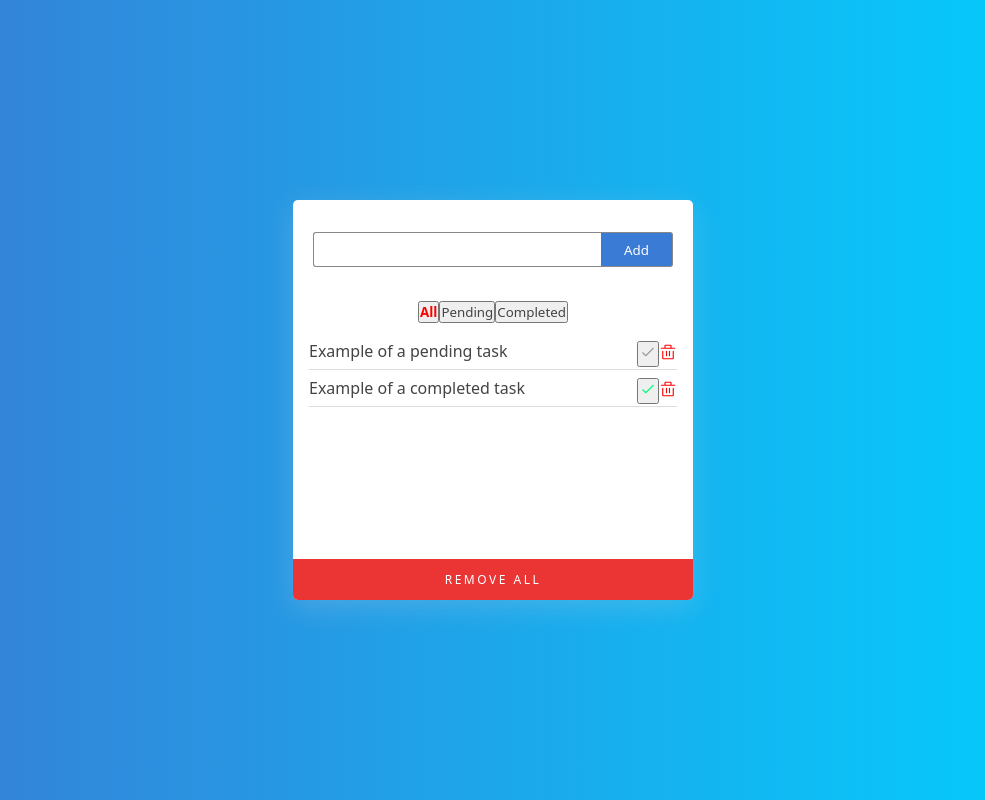
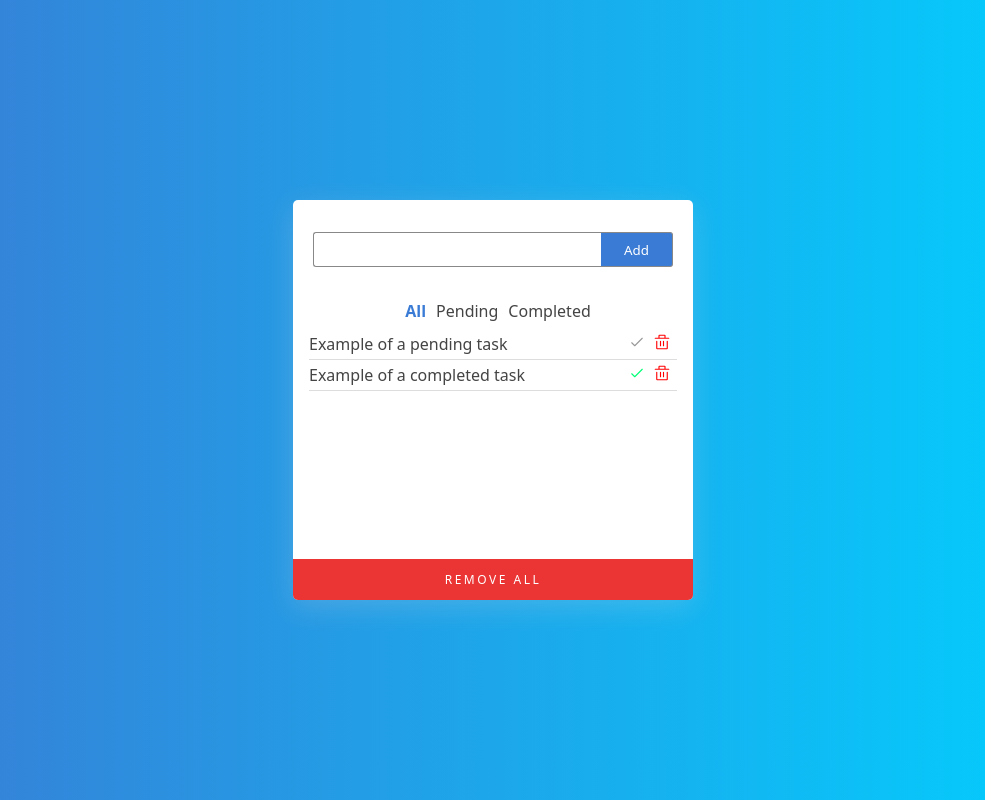
Before and after one commit to hectorpenalva/task-list, a React (Create React App) app: page / in a window 1280 px wide. Shown: the whole page, without its empty margins (147-1132 px from the left). Built offline with nearby package versions, Linux system fonts and the light colour scheme; the HTML template or start-up script is replaced by a standard one.

Commit message:
Adding some more style to the components

```diff
--- a/src/components/ListOfTasks/ListOfTasks.css
+++ b/src/components/ListOfTasks/ListOfTasks.css
@@ -17,14 +17,24 @@
     align-items: center;
     justify-content: space-between;
     border-bottom: .5px solid #ddd;
+    margin-bottom: 4px;
+    padding-bottom: 4px;
 }
 
-.remove-task{
+.remove-task, .complete-task {
     background: none;
     border: none;
 }
 
 .ListOfTasks .task span {
+    width: 85%;
     font-size: 16px;
     text-align: left;
 }
+
+.ListOfTasks .task .buttons {
+    width: 15%;
+    height: 100%;
+    display: flex;
+    justify-content: space-evenly;
+}
--- a/src/components/Menu/Menu.css
+++ b/src/components/Menu/Menu.css
@@ -1,11 +1,11 @@
-.Menu a {
+.Menu button {
     margin-left: 10px;
     font-size: 16px;
-
-    text-decoration: none;
+    border: 0;
+    background: none;
 }
 
 .selected {
-    font-weight: 600;
-    color: red;
+    font-weight: 700;
+    color: #3a7bd5;
 }
```
